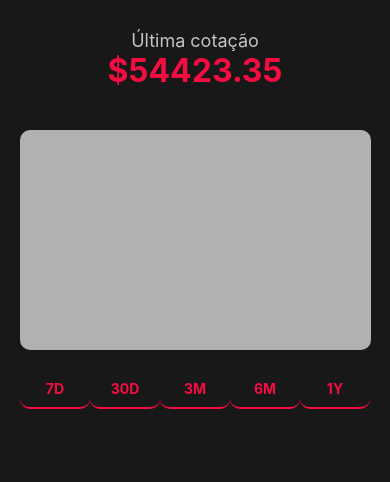
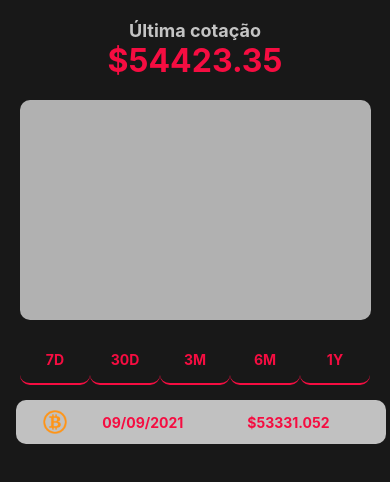
Before and after one commit to matheusalecksander/onebitcoin, a React Native app: screen / in a window 390 px wide. Shown: the top 482 px of the page. Built offline with nearby package versions, Linux system fonts and the light colour scheme.

Commit message:
Criamos o componente que vai exibir as cotações do bitcoin

```diff
--- a/App.js
+++ b/App.js
@@ -3,6 +3,7 @@ import { StyleSheet, StatusBar, SafeAreaView,Platform } from 'react-native'
 import CurrentPrice from "./src/Components/CurrentPrice/"
 import HistoryGraphic from './src/Components/HistoryGraphic';
 import QuotationList from './src/Components/QuotationList/'
+import QuotationItems from './src/Components/QuotationList/QuotationItem';
 
 export default function App() {
   return (
@@ -14,6 +15,7 @@ export default function App() {
       <CurrentPrice/>
       <HistoryGraphic/>
       <QuotationList/>
+      <QuotationItems/>
     </SafeAreaView>
   );
 }
--- a/src/Components/CurrentPrice/style.js
+++ b/src/Components/CurrentPrice/style.js
@@ -4,12 +4,14 @@ const styles = StyleSheet.create({
   headerPrice: {
     width: "100%",
     height: "auto",
-    alignItems: "center"
+    alignItems: "center",
+    marginBottom: 20,
   },
   textPrice: {
     color: "#c4c4c4",
     fontSize: 18,
-    paddingTop: 30
+    fontWeight: "bold",
+    paddingTop: 20,
   },
   currentPrice: {
     color: "#f50d41",
--- a/src/Components/HistoryGraphic/index.js
+++ b/src/Components/HistoryGraphic/index.js
@@ -1,5 +1,5 @@
 import React from 'react'
-import { View, Text } from 'react-native'
+import { View } from 'react-native'
 
 import styles from "./style"
 
--- a/src/Components/HistoryGraphic/style.js
+++ b/src/Components/HistoryGraphic/style.js
@@ -5,7 +5,6 @@ const styles = StyleSheet.create({
     width: "90%",
     height: 220,
     backgroundColor: "#b1b1b1",
-    marginTop: 40,
     borderRadius: 10
   }
 })
--- a/src/Components/QuotationList/QuotationItem/index.js
+++ b/src/Components/QuotationList/QuotationItem/index.js
@@ -0,0 +1,27 @@
+import React from 'react'
+import { View,
+         Text,
+         Image,
+          } from 'react-native'
+
+import styles from "./style"
+
+export default function QuotationItems(){
+  return(
+    <View style={styles.mainContainer}>
+      <View style={styles.leftContent}>
+        <View style={styles.boxLogo}>
+          <Image
+          source={require("../../../assets/Bitcoin-Emblem.png")}
+          style={styles.bitcoinLogo}/>
+          <Text style={styles.dayQuotation}>09/09/2021</Text>
+        </View>
+      </View>
+      <View style={styles.rightContent}>
+        <Text style={styles.price}>
+          $53331.052
+        </Text>
+      </View>
+    </View>
+  )
+}
--- a/src/Components/QuotationList/QuotationItem/style.js
+++ b/src/Components/QuotationList/QuotationItem/style.js
@@ -0,0 +1,46 @@
+import { StyleSheet } from 'react-native'
+
+const styles = StyleSheet.create({
+  mainContainer: {
+    width: "95%",
+    height: "auto",
+    backgroundColor: "#c1c1c1",
+    marginLeft: "3%",
+    marginBottom: 15,
+    borderRadius: 10,
+    flexDirection: "row",
+    alignItems: "center",
+    padding: 10
+  },
+  leftContent: {
+    width: "50%",
+    alignItems: "center"
+
+  },
+  rightContent: {
+    width: "50%",
+    alignItems: "center"
+
+  },
+  boxLogo: {
+    width: "80%",
+    justifyContent: "space-between",
+    flexDirection: "row",
+    alignItems: "center"
+  },
+  bitcoinLogo: {
+    width: 24,
+    height: 24
+  },
+  dayQuotation: {
+    fontWeight: "bold",
+    color: "#f50d41"
+  },
+  price: {
+    fontWeight: "bold",
+    color: "#f50d41"
+
+  }
+})
+
+export default styles
--- a/src/Components/QuotationList/index.js
+++ b/src/Components/QuotationList/index.js
@@ -51,11 +51,6 @@ export default function QuotationList(){
           </Text>
         </TouchableOpacity>
       </View>
-
-
-      <ScrollView>
-
-      </ScrollView>
     </>
   )
 }
--- a/src/Components/QuotationList/style.js
+++ b/src/Components/QuotationList/style.js
@@ -3,18 +3,18 @@ import { StyleSheet } from 'react-native'
 const styles = StyleSheet.create({
   buttonsContainer: {
     width: "100%",
-    marginTop: 20,
-    borderRadius: 10,
     flexDirection: 'row',
-    justifyContent: "center"
+    justifyContent: "center",
+    paddingVertical: 15
   },
   buttonQuery: {
-    paddingVertical: 10,
     width: 70,
+    height: 50,
     borderBottomColor: "#f50d41",
     borderBottomWidth: 2,
     borderRadius: 10,
-    alignItems: 'center'
+    alignItems: "center",
+    justifyContent: "center",
   },
   textButton: {
     color: "#f50d41",
```
Also changed, not shown: src/assets/Bitcoin-Emblem.png (added).
